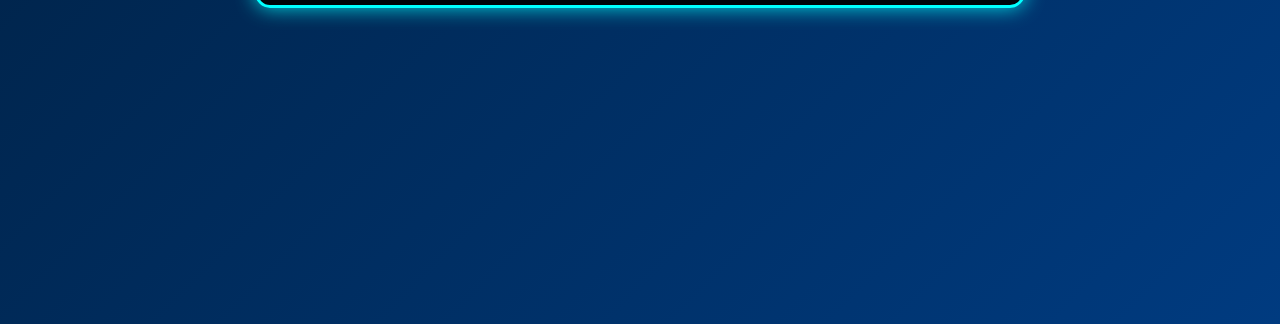
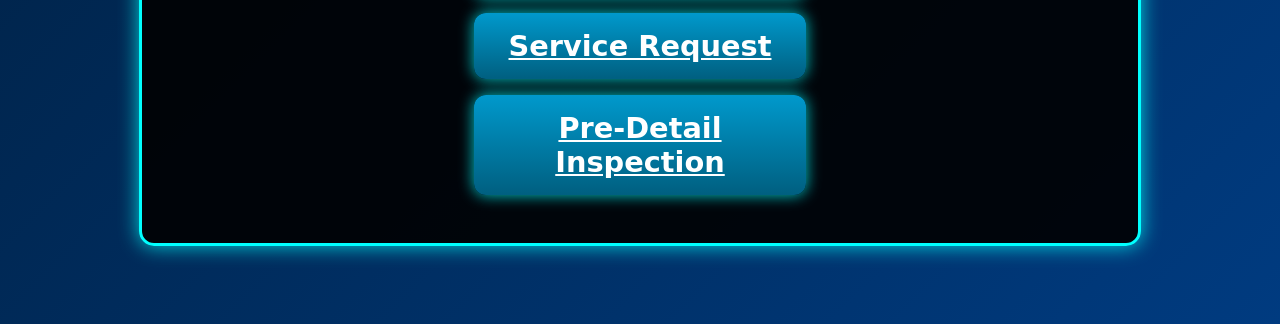
Before and after one commit to nomade-in-the-clouds/aeg-frontend, a website: page aeg/index.html in a window 1280 px wide. Shown: the part 476-800 px from the top of the page. Drawn offline with Linux system fonts and the light colour scheme.

Commit message:
Update style.css

```diff
--- a/aeg/assets/css/style.css
+++ b/aeg/assets/css/style.css
@@ -14,10 +14,10 @@ body {
 /* Main container styling */
 .main-container {
     background: rgba(0, 0, 0, 0.9);
-    padding: 2rem;
+    padding: 3rem;
     border-radius: 15px;
     width: 100%;
-    max-width: 700px;
+    max-width: 900px;
     box-shadow: 0 0 20px rgba(0, 255, 255, 0.8);
     border: 3px solid #00ffff;
     text-align: center;
@@ -26,7 +26,7 @@ body {
 /* Header styling */
 .header-title {
     font-family: 'Rowdies', cursive;
-    font-size: 3rem;
+    font-size: 4.5rem;
     text-transform: uppercase;
     color: white;
     margin-bottom: 1rem;
@@ -34,46 +34,35 @@ body {
     text-shadow: 2px 2px 5px rgba(0, 0, 0, 0.8);
 }
 
-/* Input label styling */
-.label-box {
-    background: linear-gradient(180deg, #c0c0c0, #808080);
-    padding: 10px;
-    border-radius: 8px;
-    font-size: 1.5rem;
-    color: black;
-    display: inline-block;
-    font-weight: bold;
-    text-transform: uppercase;
-    text-shadow: none;
-    box-shadow: inset 0 0 5px rgba(255, 255, 255, 0.5);
-    border: none;
+/* Navigation buttons styling (matches image 2 colors and gloss) */
+.nav-buttons {
+    display: flex;
+    flex-direction: column;
+    align-items: center;
+    gap: 16px;
+    margin-top: 20px;
 }
 
-/* Input field styling */
-.input-field {
-    width: 90%;
-    padding: 12px;
-    font-size: 1.2rem;
-    border-radius: 6px;
-    border: none;
-    box-shadow: inset 0 0 5px rgba(0, 0, 0, 0.6);
-}
-
-/* Button styling */
-.action-button {
+.nav-buttons a {
+    font-family: 'Permanent Marker', cursive;
+    display: flex;
+    align-items: center;
+    justify-content: center;
+    width: 300px;
+    padding: 1rem;
+    font-size: 1.8rem;
+    text-align: center;
+    font-weight: bold;
+    border-radius: 12px;
     background: linear-gradient(180deg, #0099cc, #005f80);
     color: white;
-    font-size: 1.5rem;
-    padding: 12px 24px;
-    border-radius: 10px;
     border: none;
-    cursor: pointer;
-    text-transform: uppercase;
-    font-weight: bold;
+    transition: background-color 0.3s ease, transform 0.2s, box-shadow 0.3s;
     box-shadow: 0 0 15px rgba(0, 255, 255, 0.8);
 }
 
-.action-button:hover {
+.nav-buttons a:hover {
     background: linear-gradient(180deg, #00bfff, #0077aa);
+    transform: translateY(-2px);
     box-shadow: 0 0 20px rgba(0, 255, 255, 1);
 }
```
